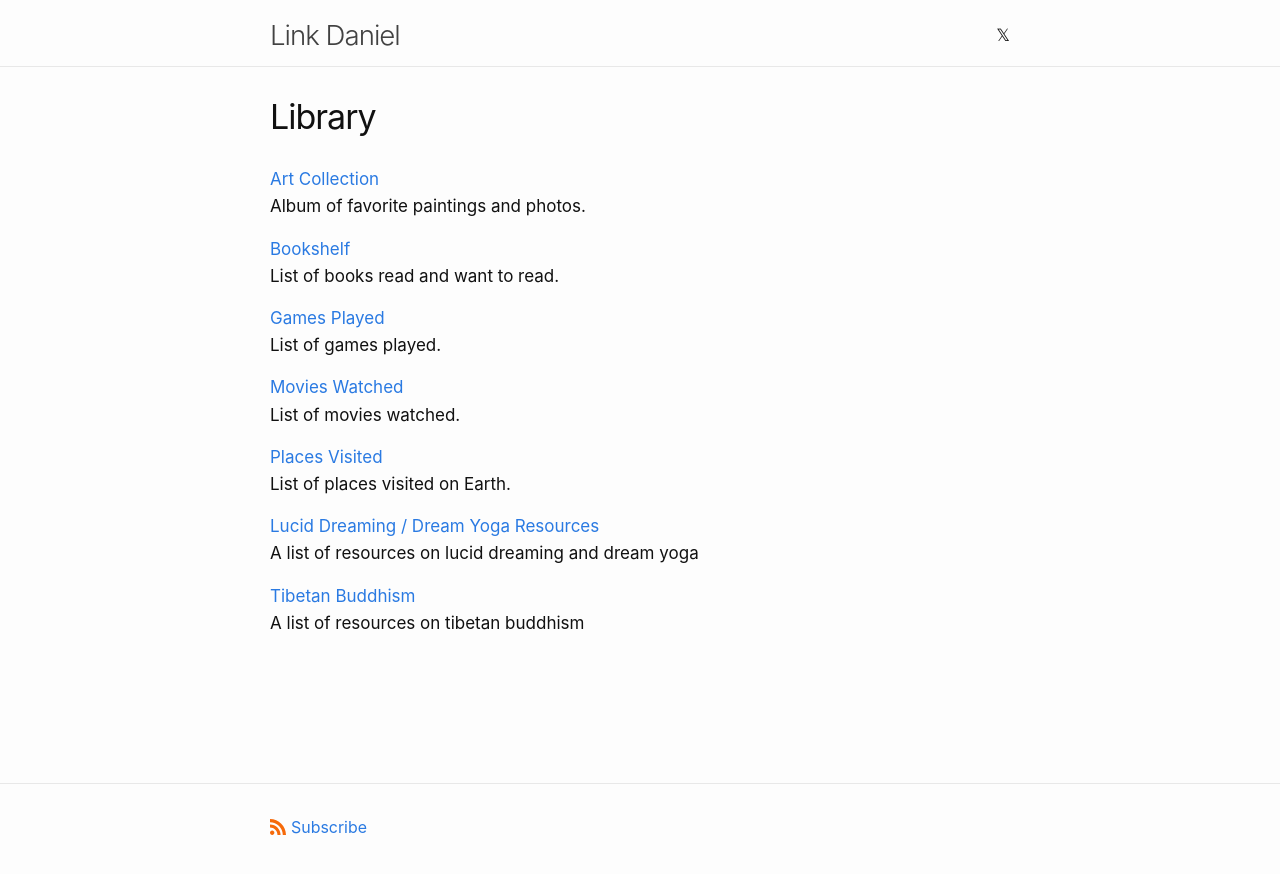
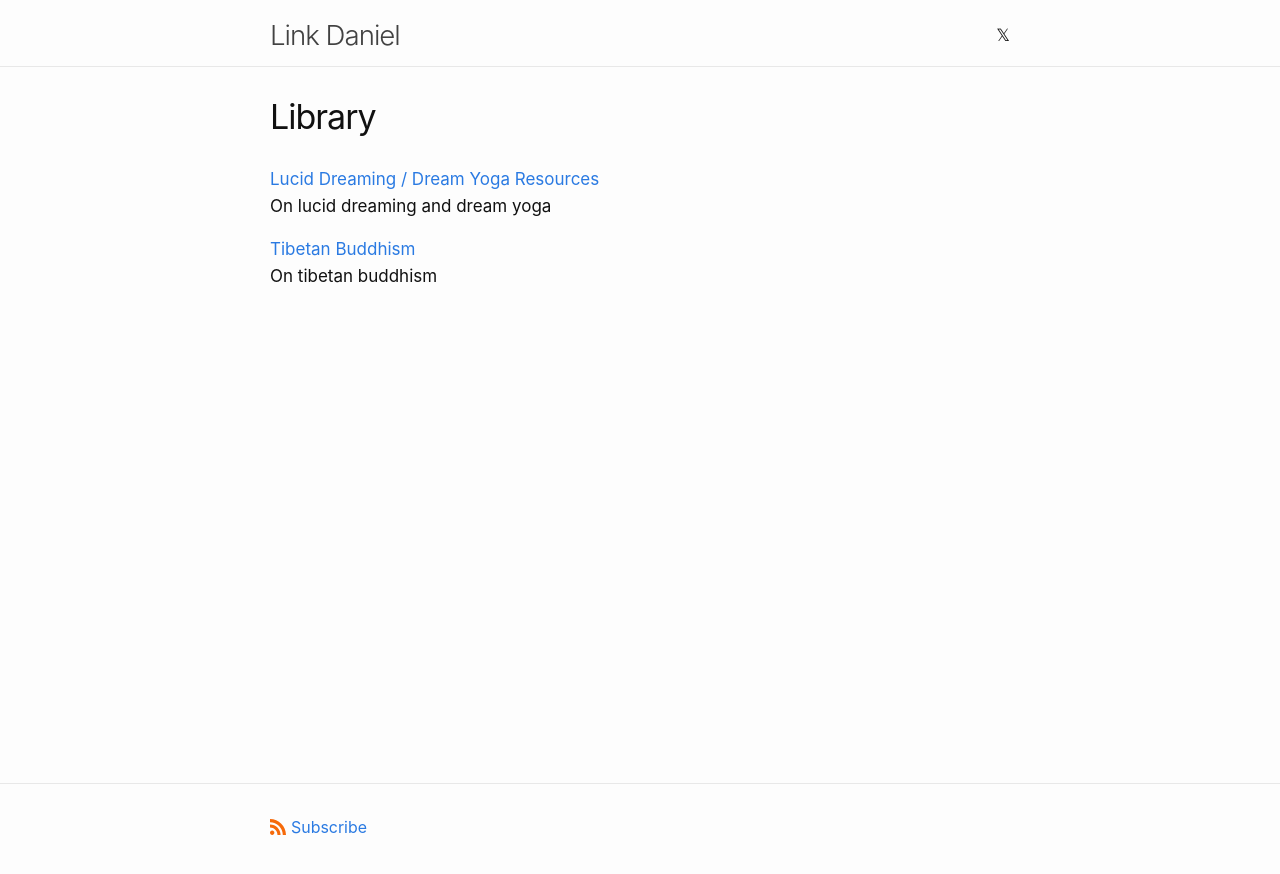
Before and after one commit to link-daniel/link.github.io, a Jekyll site: the page built from library.md, in a window 1280 px wide. Shown: the top 874 px of the page. Built offline with Jekyll 4.4.1, drawn with Linux system fonts in a browser that asks for light colours.

Commit message:
Update library.md

```diff
--- a/library.md
+++ b/library.md
@@ -4,30 +4,10 @@ title: Library
 permalink: /library/
 ---
 
-<a href="https://photos.app.goo.gl/Yk3KEZGj9Dd2FnDe9">Art Collection</a>
-<br>
-Album of favorite paintings and photos.
-
-<a href="https://www.goodreads.com/review/list/95737422?shelf=read&sort=date_added">Bookshelf</a>
-<br>
-List of books read and want to read.
-
-<a href="https://www.imdb.com/list/ls567765043">Games Played</a>
-<br>
-List of games played.
-
-<a href="https://www.imdb.com/user/ur85826373/watchlist?sort=date_added%2Cdesc&view=detail">Movies Watched</a>
-<br>
-List of movies watched.
-
-<a href="https://maps.app.goo.gl/vmtWzydsvTrD4k5t5">Places Visited</a>
-<br>
-List of places visited on Earth.
-
 [Lucid Dreaming / Dream Yoga Resources](/dreams)
 <br>
-A list of resources on lucid dreaming and dream yoga
+On lucid dreaming and dream yoga
 
 [Tibetan Buddhism](/tibetanbuddhism)
 <br>
-A list of resources on tibetan buddhism
+On tibetan buddhism
```
